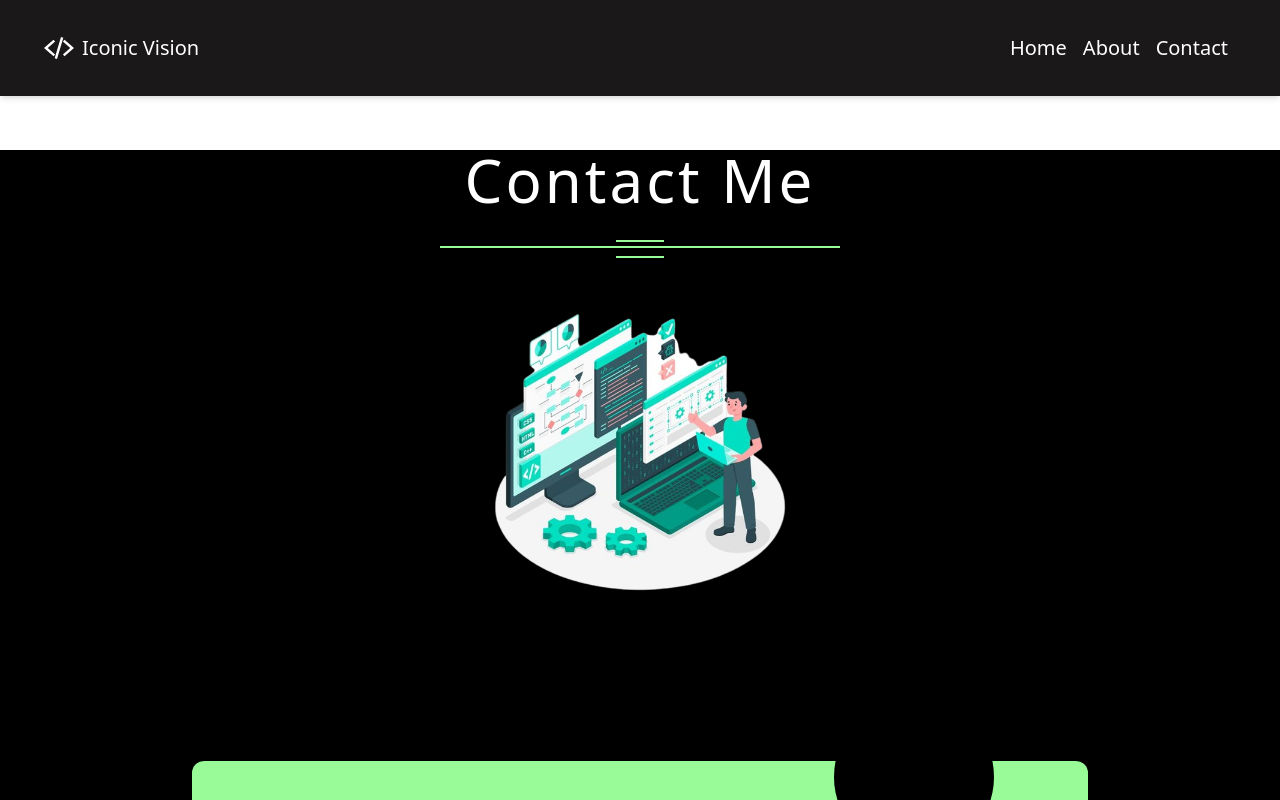
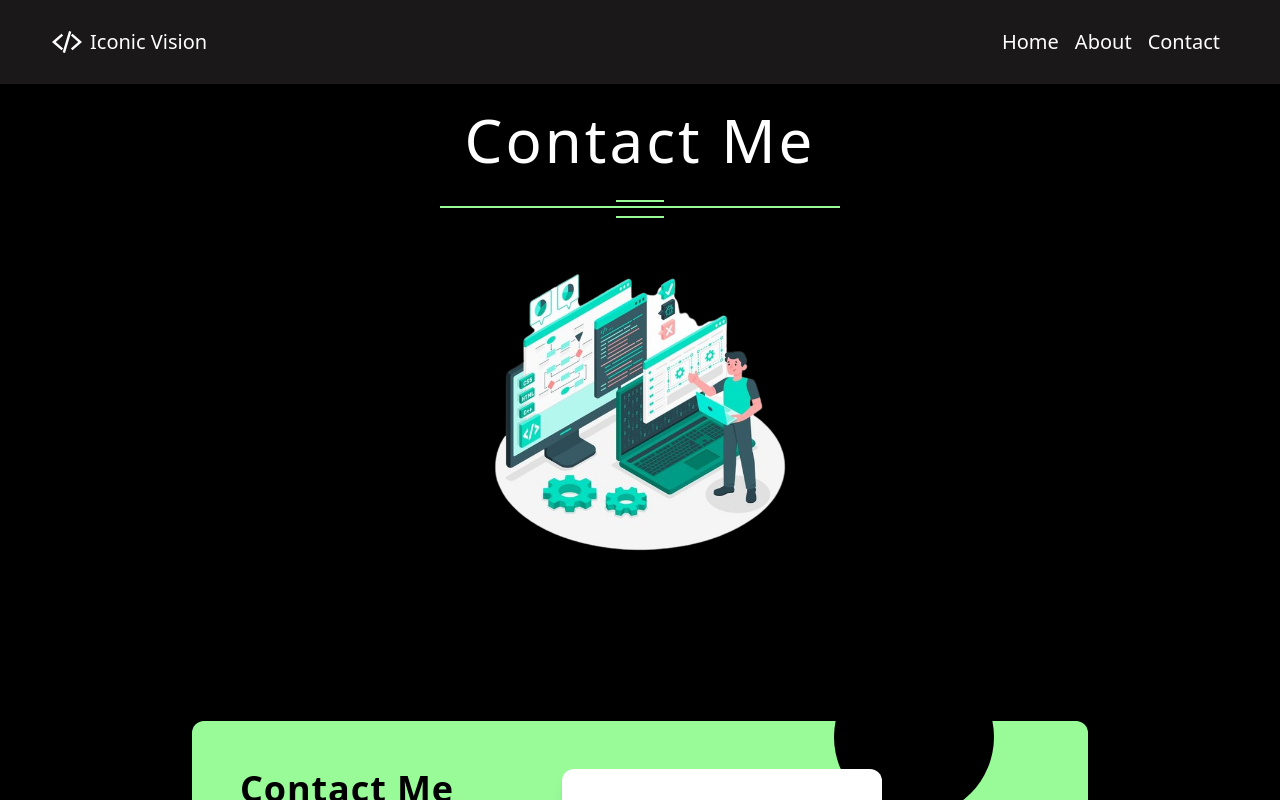
Before and after one commit to Kevinuyeh/Icons-Portfolio, a React (Create React App) app: page /contact in a window 1280 px wide. Shown: the top 800 px of the page. Built offline with nearby package versions, Linux system fonts and the light colour scheme.

Commit message:
new commit

```diff
--- a/src/App.js
+++ b/src/App.js
@@ -9,11 +9,13 @@ function App() {
     <div>
      <BrowserRouter>
      <ScrollToTop>
+
         <Routes>
           <Route path="/" index element={<Home/>} />
           <Route path="about" element={<AboutPage/>} />
           <Route path="contact" element={<ContactPage/>} />
         </Routes>
+
         </ScrollToTop>
      </BrowserRouter>
     </div>
--- a/src/Components/Hero.jsx
+++ b/src/Components/Hero.jsx
@@ -8,7 +8,7 @@ function Hero() {
     };
 
     return(
-        <div className="w-full bg-black p-4 mt-20">
+        <div className="w-full bg-black p-4">
             <div className="max-w-[1240px] mx-auto px-4 grid md:grid-cols-2">
 
             <div className="flex flex-col justify-center mx-8">
--- /dev/null
+++ b/src/Components/Layout.jsx
@@ -0,0 +1,17 @@
+import React, { useState } from "react";
+import Navbar from "./Navbar";
+
+function Layout({ children }) {
+  const [navHeight, setNavHeight] = useState(0);
+
+  return (
+    <div>
+      <Navbar setNavHeight={setNavHeight} />
+      <main style={{ paddingTop: `${navHeight}px` }}>
+        {children}
+      </main>
+    </div>
+  );
+}
+
+export default Layout;
--- a/src/Components/Navbar.jsx
+++ b/src/Components/Navbar.jsx
@@ -1,61 +1,3 @@
-import React, { useState } from "react";
-import { Link } from "react-router-dom";
-import { AiOutlineClose, AiOutlineMenu } from "react-icons/ai";
-import { IoCodeSlashSharp } from "react-icons/io5";
-
-function Navbar() {
-  const [nav, setNav] = useState(false);
-
-  const handleNav = () => {
-    setNav(!nav);
-  };
-
-  return (
-    <div>
-      <nav className="bg-dark3 shadow-md flex items-center justify-between fixed top-0 w-full z-50 h-24 p-3">
-        {/* Title aligned to the left */}
-        <div className="flex items-center mx-8">
-          <Link to="/" className="flex items-center">
-            <IoCodeSlashSharp size={30} className="text-white mr-2" />
-            <span className="text-white font-galada text-lg md:text-xl">Iconic Vision</span>
-          </Link>
-        </div>
-
-        {/* Hamburger Icon for mobile */}
-        <span onClick={handleNav} className="md:hidden block cursor-pointer">
-          {nav ? <AiOutlineClose size={25} color="white" /> : <AiOutlineMenu size={25} color="white" />}
-        </span>
-
-        {/* Navigation items - pushed to the right */}
-        <ul
-          className={`${
-            nav ? 'left-0' : '-left-full'
-          } md:static absolute md:mx-8 top-3 md:top-12 md:flex md:items-center bg-dark3 md:bg-transparent w-[75%] md:w-auto h-screen md:h-auto p-5 md:p-0 transition-all duration-500 ease-in-out md:ml-auto`}
-        >
-          <li className="text-white text-xl p-2">
-            <Link to="/" onClick={() => setNav(false)}>Home</Link>
-          </li>
-          <li className="text-white text-xl p-2">
-            <Link to="/about" onClick={() => setNav(false)}>About</Link>
-          </li>
-          <li className="text-white text-xl p-2">
-            <Link to="/contact" onClick={() => setNav(false)}>Contact</Link>
-          </li>
-        </ul>
-      </nav>
-    </div>
-  );
-}
-
-export default Navbar;
-
-
-
-
-
-
-
-
 // import React, { useState } from "react";
 // import { Link } from "react-router-dom";
 // import { AiOutlineClose, AiOutlineMenu } from "react-icons/ai";
@@ -70,12 +12,12 @@ export default Navbar;
 
 //   return (
 //     <div>
-//       <nav className="bg-dark3 shadow-md flex items-center justify-between fixed top-0 w-full z-50 h-24 p-3">
+//       <nav className="bg-dark3 shadow-md flex items-center justify-between w-full z-50  p-3">
 //         {/* Title aligned to the left */}
 //         <div className="flex items-center mx-8">
 //           <Link to="/" className="flex items-center">
 //             <IoCodeSlashSharp size={30} className="text-white mr-2" />
-//             <span className="text-white font-galada text-lg  md:text-xl">Iconic Vision</span>
+//             <span className="text-white font-galada text-lg md:text-xl">Iconic Vision</span>
 //           </Link>
 //         </div>
 
@@ -87,8 +29,8 @@ export default Navbar;
 //         {/* Navigation items - pushed to the right */}
 //         <ul
 //           className={`${
-//             nav ? 'left-3' : '-left-full'
-//           } md:static absolute top-5 md:flex mx-8 md:items-center bg-dark3 md:bg-transparent w-[75%] md:w-auto h-screen md:h-auto p-5 md:p-0 transition-all duration-500 ease-in-out md:ml-auto`}
+//             nav ? 'left-0' : '-left-full'
+//           } md:static absolute md:mx-8 top-3 md:top-12 md:flex md:items-center bg-dark3 md:bg-transparent w-[75%] md:w-auto h-screen md:h-auto p-5 md:p-0 transition-all duration-500 ease-in-out md:ml-auto`}
 //         >
 //           <li className="text-white text-xl p-2">
 //             <Link to="/" onClick={() => setNav(false)}>Home</Link>
@@ -106,3 +48,77 @@ export default Navbar;
 // }
 
 // export default Navbar;
+
+
+
+
+
+
+
+import React, { useState } from "react";
+import { Link } from "react-router-dom";
+import { AiOutlineClose, AiOutlineMenu } from "react-icons/ai";
+import { IoCodeSlashSharp } from "react-icons/io5";
+
+function Navbar() {
+  const [nav, setNav] = useState(false);
+
+  const handleNav = () => {
+    setNav(!nav);
+  };
+
+  return (
+    <div>
+      {/* Navbar fixed at top */}
+      <nav className="bg-dark3 shadow-md flex items-center justify-between fixed top-0 w-full z-50 p-5">
+        {/* Title aligned to the left */}
+        <div className="flex items-center mx-8">
+          <Link to="/" className="flex items-center">
+            <IoCodeSlashSharp size={30} className="text-white mr-2" />
+            <span className="text-white font-galada text-lg md:text-xl">
+              Iconic Vision
+            </span>
+          </Link>
+        </div>
+
+        {/* Hamburger Icon for mobile */}
+        <span onClick={handleNav} className="md:hidden block cursor-pointer">
+          {nav ? (
+            <AiOutlineClose size={25} color="white" />
+          ) : (
+            <AiOutlineMenu size={25} color="white" />
+          )}
+        </span>
+
+        {/* Navigation items */}
+        <ul
+          className={`${
+            nav ? "left-0" : "-left-full"
+          } md:static absolute md:mx-8 top-3 md:top-12 md:flex md:items-center bg-dark3 md:bg-transparent w-[75%] md:w-auto h-screen md:h-auto p-5 md:p-0 transition-all duration-500 ease-in-out md:ml-auto`}
+        >
+
+          <li className="text-white text-xl p-2">
+            <Link to="/" onClick={() => setNav(false)}>
+              Home
+            </Link>
+          </li>
+          <li className="text-white text-xl p-2">
+            <Link to="/about" onClick={() => setNav(false)}>
+              About
+            </Link>
+          </li>
+          <li className="text-white text-xl p-2">
+            <Link to="/contact" onClick={() => setNav(false)}>
+              Contact
+            </Link>
+          </li>
+        </ul>
+      </nav>
+
+      {/* Spacer div to prevent hero/content from being hidden under navbar */}
+      <div className="h-[70px]"></div>
+    </div>
+  );
+}
+
+export default Navbar;
--- a/src/Pages/AboutPage.jsx
+++ b/src/Pages/AboutPage.jsx
@@ -15,7 +15,7 @@ function AboutPage() {
         <div className="w-full bg-black">
             <Navbar />
 
-            <h1 className="text-white text-4xl tracking-wider md:text-6xl text-center md:mt-[100px]">About Me</h1>
+            <h1 className="text-white text-4xl tracking-wider md:text-6xl text-center mt-10">About Me</h1>
             <div className="relative p-6">
                 <div className="absolute bottom-0 left-0 w-full">
                     <div className="h-0.5 bg-team w-12 mx-auto mb-1"></div> {/* Short line on top */}
--- a/src/Pages/ContactPage.jsx
+++ b/src/Pages/ContactPage.jsx
@@ -30,7 +30,7 @@ function ContactPage() {
             <div className="w-full bg-black">
                 <Navbar />
 
-                <h1 className="text-4xl md:text-6xl tracking-wider mx-auto text-center text-white md:mt-[150px]">Contact Me</h1>
+                <h1 className="text-4xl md:text-6xl tracking-wider mx-auto text-center text-white mt-10">Contact Me</h1>
                 <div className="relative p-6">
                     <div className="absolute bottom-0 left-0 w-full">
                         <div className="h-0.5 bg-team w-12 mx-auto mb-1"></div> {/* Short line on top */}
```
